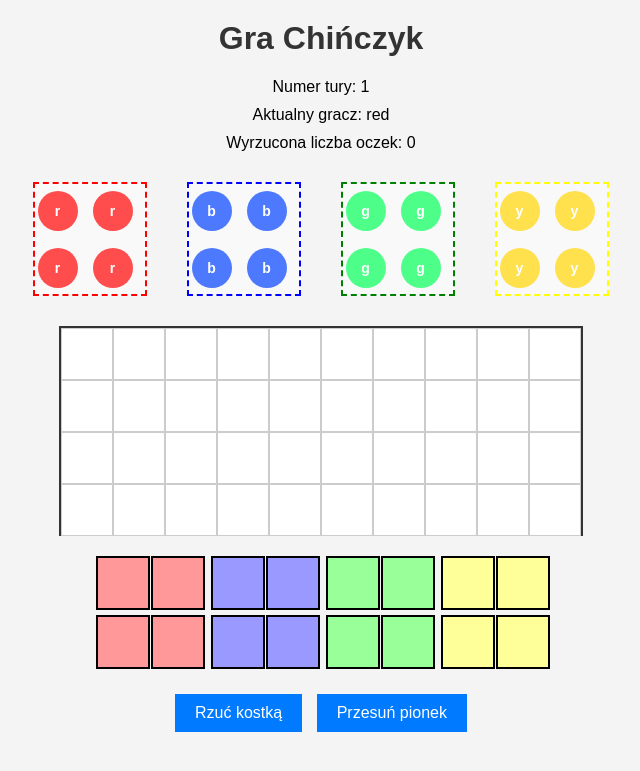
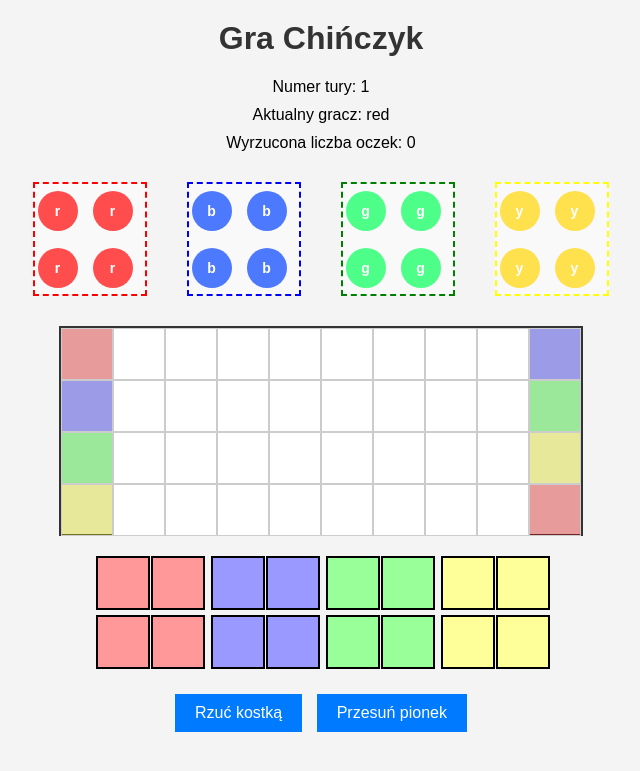
Before and after one commit to maksimus209/chinczyk, a Flask app: page /game in a window 1280 px wide. Shown: the top 771 px of the page, without its empty margins (319-959 px from the left). Run offline with Flask 3, Linux system fonts and the light colour scheme.

Commit message:
dokończona poprawna logika

```diff
--- a/game_logic/game.py
+++ b/game_logic/game.py
@@ -13,6 +13,7 @@ class Game:
         self.board.players = self.players
         self.rolls_left = 0  # <-- NOWE: liczba rzutów pozostałych w tej turze
 
+
     def roll_dice(self):
         """
         Rzut kostką z uwzględnieniem:
@@ -26,13 +27,13 @@ class Game:
 
         # Jeśli zaczyna się nowa tura (rolls_left == 0),
         # ustalamy, ile rzutów przysługuje
-        if self.rolls_left == 0:
+        if current_player.rolls_left == 0:
             if all_in_base:
                 # Gracz ma trzy próby na wyrzucenie 6
-                self.rolls_left = 3
+                current_player.rolls_left = 3
             else:
                 # Gracz ma 1 rzut, dopóki nie wypadnie 6 (obsłużymy to w play_turn)
-                self.rolls_left = 1
+                current_player.rolls_left = 1
 
         # Wykonujemy rzut
         self.dice_value = random.randint(1, 6)
@@ -40,8 +41,8 @@ class Game:
 
         # 1. Gdy wszystkie pionki są w bazie i nie wypadło 6
         if all_in_base and self.dice_value != 6:
-            self.rolls_left -= 1  # zużywamy 1 rzut
-            if self.rolls_left > 0:
+            current_player.rolls_left -= 1  # zużywamy 1 rzut
+            if current_player.rolls_left > 0:
                 # Są jeszcze próby
                 message = "Nie możesz wyprowadzić pionka z domu, rzuć jeszcze raz."
             else:
@@ -51,7 +52,7 @@ class Game:
                     "Nie możesz wyprowadzić pionka z domu, kolejka przechodzi do "
                     f"następnego gracza: {self.players[self.current_player_index].color}"
                 )
-                self.rolls_left = 0
+                self.players[self.current_player_index].rolls_left = 0
 
         # 2. Obsługa wypadnięcia 6
         elif self.dice_value == 6:
@@ -74,6 +75,10 @@ class Game:
         return self.dice_value, message
 
     def next_player(self):
+        # stary gracz
+        old_player = self.players[self.current_player_index]
+        old_player.rolls_left = 0  # starą turę kończymy
+
         """Przejście do następnego gracza."""
         self.current_player_index = (self.current_player_index + 1) % len(self.players)
         if self.current_player_index == 0:  # Zwiększ numer tury, gdy wracamy do pierwszego gracza
--- a/static/css/style.css
+++ b/static/css/style.css
@@ -97,6 +97,35 @@ button:hover {
     flex-wrap: wrap; /* Pozwala na zawijanie wierszy w razie braku miejsca */
 }
 
+/* Kolorowe pola startowe */
+#cell-0 {
+    background-color: rgba(255, 0, 0, 0.3); /* czerwony, półprzezroczysty */
+}
+#cell-10 {
+    background-color: rgba(0, 0, 255, 0.3); /* niebieski, półprzezroczysty */
+}
+#cell-20 {
+    background-color: rgba(0, 255, 0, 0.3); /* zielony, półprzezroczysty */
+}
+#cell-30 {
+    background-color: rgba(255, 255, 0, 0.3); /* żółty, półprzezroczysty */
+}
+
+/* Kolorowe pola startowe */
+#cell-39 {
+    background-color: rgba(255, 0, 0, 0.3); /* czerwony, półprzezroczysty */
+}
+#cell-9 {
+    background-color: rgba(0, 0, 255, 0.3); /* niebieski, półprzezroczysty */
+}
+#cell-19 {
+    background-color: rgba(0, 255, 0, 0.3); /* zielony, półprzezroczysty */
+}
+#cell-29 {
+    background-color: rgba(255, 255, 0, 0.3); /* żółty, półprzezroczysty */
+}
+
+
 .base {
     width: 110px; /* Dopasowane do rozmiaru domków */
     height: 110px; /* Dopasowane do rozmiaru domków */
--- a/static/js/game.js
+++ b/static/js/game.js
@@ -32,6 +32,23 @@ async function handleRollDice() {
     // Aktualizujemy stan i widok planszy
     updateBoard(data.state);
 
+    // Jeśli data.dice_value < 6 i gracz ma pionek na planszy...
+    //   -> zablokuj rollDiceBtn, żeby wymusić ruch pionkiem:
+    if (data.dice_value < 6) {
+      // Sprawdzamy, czy na pewno gracz ma pionek w polu [0..39],
+      // bo jeśli nie – to i tak nic nie zrobi.
+      const currentPlayer = data.state.players.find(
+        p => p.color === data.state.current_player
+      );
+      const hasTokenOnBoard = currentPlayer.tokens.some(t => t >= 0 && t < 40);
+
+      if (hasTokenOnBoard) {
+        // Zablokuj przycisk
+        const rollDiceBtn = document.getElementById("roll-dice-btn");
+        rollDiceBtn.disabled = true;
+      }
+    }
+
   } catch (error) {
     console.error("Błąd przy rzucaniu kostką:", error);
   }
@@ -45,9 +62,17 @@ async function handleTokenClick(event) {
   const tokenElement = event.currentTarget;
   const playerColor = tokenElement.getAttribute("data-player");
   const tokenIndex = tokenElement.getAttribute("data-token-index");
+  const tokenPos = parseInt(tokenElement.getAttribute("data-position"), 10);
+  const diceValue = parseInt(document.getElementById("dice-value").textContent, 10);
 
   // Aktualny gracz (np. "red", "blue" itp.)
   const currentPlayerColor = document.getElementById("current-player").textContent;
+
+  // Jeśli pionek jest w bazie (-1) i diceValue < 6 -> nie można wyprowadzić
+  if (tokenPos === -1 && diceValue < 6) {
+    showTemporaryMessage("Nie możesz wyprowadzić tego pionka, proszę wykonać ruch pionkiem na planszy.");
+    return;
+  }
 
   // Blokada pionków innego gracza
   if (playerColor !== currentPlayerColor) {
@@ -100,6 +125,24 @@ async function handleMoveToken() {
       document.getElementById("message").textContent = `Koniec gry! Wygrał gracz: ${data.winner}`;
       document.getElementById("roll-dice-btn").disabled = true;
       document.getElementById("move-token-btn").disabled = true;
+
+      // Pokazujemy przyciski do nowej gry / menu
+      const endGameActions = document.getElementById("end-game-actions");
+      if (endGameActions) {
+        endGameActions.style.display = "block";
+      }
+    }
+    else{
+      // Sprawdź, czy dice_value == 6, bo wtedy w tej samej turze
+      // można dalej rzucać kostką
+      if (data.state.dice_value === 6) {
+        // Odblokuj rzut kostką
+        document.getElementById("roll-dice-btn").disabled = false;
+      } else {
+        // Jeżeli tura się skończyła i gracz jest nowy,
+        // to nowy gracz też powinien mieć rollDiceBtn odblokowane
+        document.getElementById("roll-dice-btn").disabled = false;
+      }
     }
 
   } catch (error) {
@@ -179,6 +222,7 @@ function updateBoard(state) {
               class="token ${player.color}"
               data-player="${player.color}"
               data-token-index="${tokenIndex}"
+              data-position="-1"
             >
               ${player.color[0]}
             </span>
@@ -193,6 +237,7 @@ function updateBoard(state) {
               class="token ${player.color}"
               data-player="${player.color}"
               data-token-index="${tokenIndex}"
+              data-position="$(tokenPos)"
             >
               ${player.color[0]}
             </span>
@@ -255,4 +300,27 @@ document.addEventListener("DOMContentLoaded", () => {
   if (moveBtn) {
     moveBtn.addEventListener("click", handleMoveToken);
   }
+
+  const newGameBtn = document.getElementById("btn-new-game");
+  if (newGameBtn) {
+    newGameBtn.addEventListener("click", handleNewGame);
+  }
 });
+
+rollDiceBtn.addEventListener("click", (event) => {
+  if (rollDiceBtn.disabled) {
+    showTemporaryMessage("Nie możesz rzucić kostką, najpierw wykonaj ruch pionkiem!");
+    // Zatrzymaj event
+    event.preventDefault();
+    return;
+  }
+  handleRollDice();
+});
+
+function handleNewGame() {
+  // Najprościej: przeładuj stronę /game z POST, żeby zainicjalizować nową grę
+  // (lub jeśli masz inną ścieżkę /new_game, możesz tam przekierować)
+  window.location.href = "/"; // np. wróć na stronę główną, a stamtąd user wybierze nową grę
+  // lub:
+  // window.location.reload();
+}
--- a/templates/game.html
+++ b/templates/game.html
@@ -11,6 +11,11 @@
     <p>Numer tury: <span id="turn-number">{{ state['turn_number'] }}</span></p>
     <p>Aktualny gracz: <span id="current-player">{{ state['current_player'] }}</span></p>
     <p>Wyrzucona liczba oczek: <span id="dice-value">{{ state['dice_value'] }}</span></p>
+
+    <div id="end-game-actions" style="display: none; margin-top: 20px;">
+        <button id="btn-new-game">Powrót do menu</button>
+    </div>
+
 
     <div id="baza">
         <!-- Wyświetlenie baz graczy -->
```
Also changed, not shown: game_logic/player.py (+22 -9 lines).
